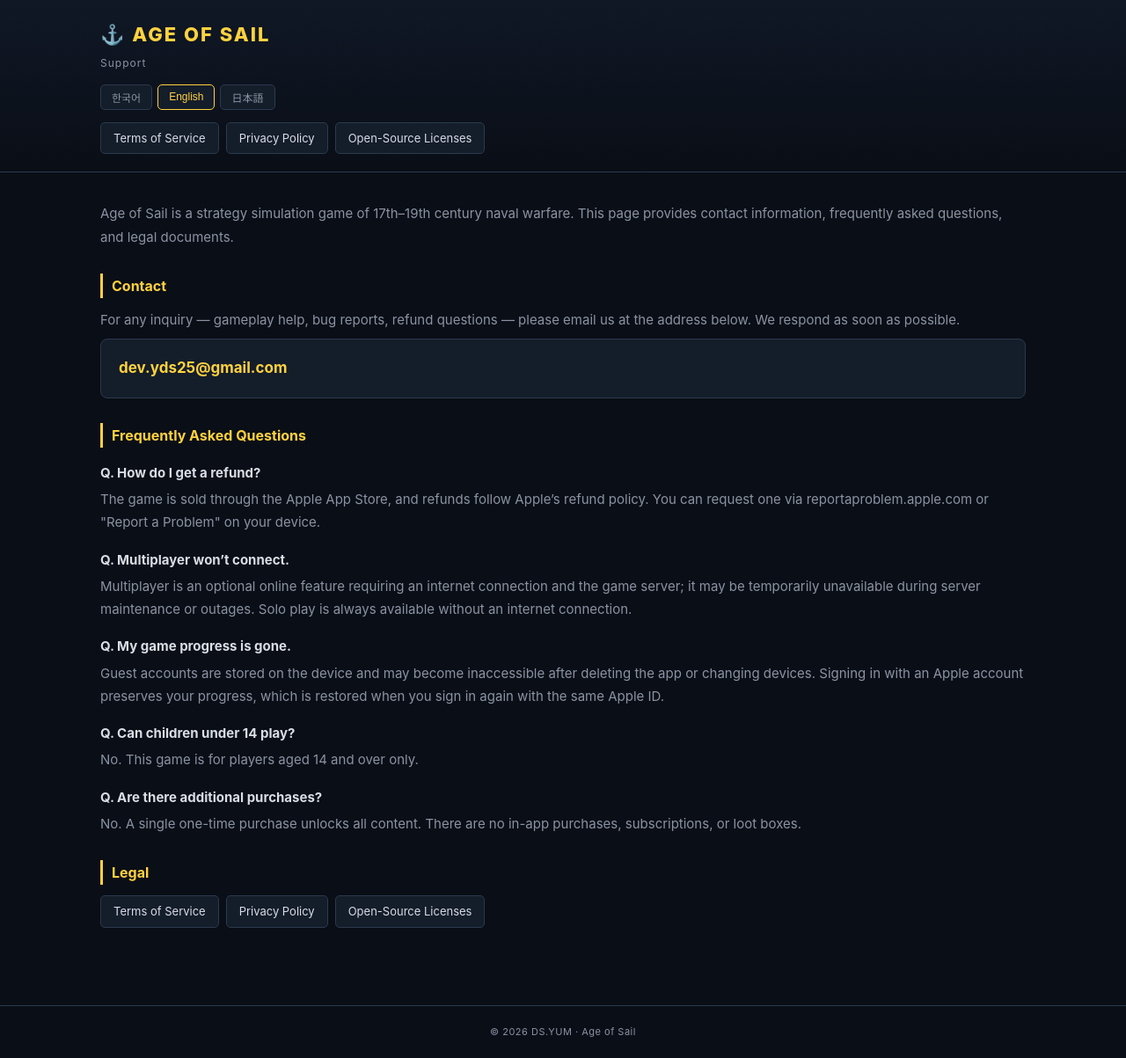
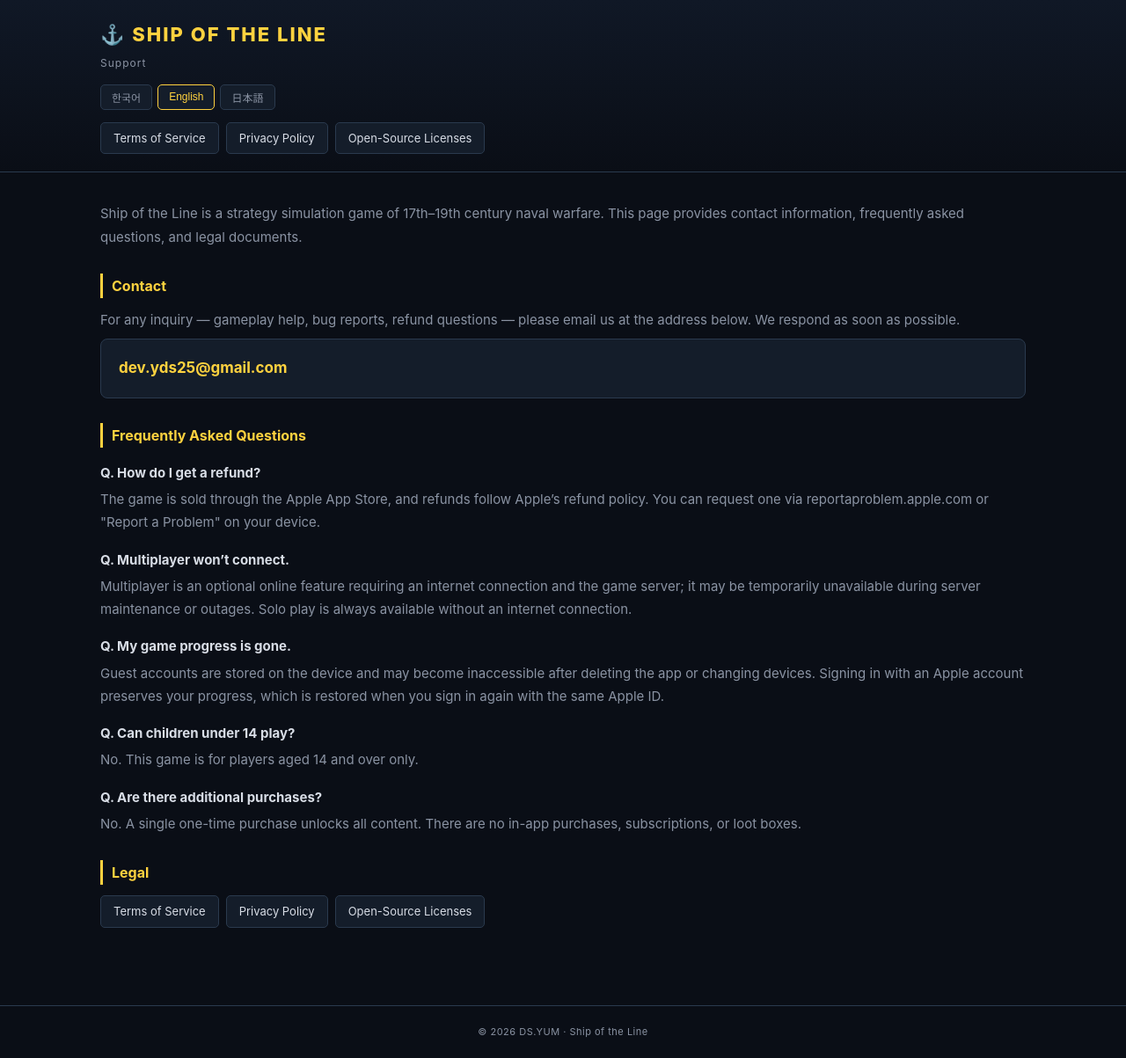
Before and after one commit to kz2jxqqt9v-ui/ageofsail, a plain HTML site: page index.html in a window 1280 px wide. Shown: the whole page at 88% size. Drawn offline with Linux system fonts and the light colour scheme.

Commit message:
Rename game to Ship of the Line
게임명 변경 — Age of Sail → Ship of the Line.
"Age of Sails"·"Lines of Battle" 등 기존 앱과의 이름 충돌 회피.

Co-Authored-By: Claude Opus 4.7 (1M context) <noreply@anthropic.com>

```diff
--- a/doc.js
+++ b/doc.js
@@ -32,7 +32,7 @@
     var ui = UI[lang];
     var label = DOC === 'terms' ? ui.terms : (DOC === 'privacy' ? ui.privacy : ui.licenses);
     document.documentElement.lang = lang;
-    document.title = 'Age of Sail — ' + label;
+    document.title = 'Ship of the Line — ' + label;
     document.getElementById('page-sub').textContent = label;
 
     var lb = document.getElementById('langbar');
--- a/index.html
+++ b/index.html
@@ -3,13 +3,13 @@
 <head>
   <meta charset="utf-8">
   <meta name="viewport" content="width=device-width, initial-scale=1">
-  <title>Age of Sail — Support</title>
+  <title>Ship of the Line — Support</title>
   <link rel="stylesheet" href="style.css">
 </head>
 <body>
   <header>
     <div class="wrap">
-      <div class="title">⚓ AGE OF SAIL</div>
+      <div class="title">⚓ SHIP OF THE LINE</div>
       <div class="subtitle" id="sub">고객지원</div>
       <div class="langbar" id="langbar"></div>
       <nav id="nav"></nav>
@@ -35,7 +35,7 @@
       </section>
     </div>
   </main>
-  <footer>© 2026 DS.YUM · Age of Sail</footer>
+  <footer>© 2026 DS.YUM · Ship of the Line</footer>
 
   <script>
   (function () {
@@ -43,7 +43,7 @@
     var T = {
       ko: {
         sub: '고객지원',
-        intro: 'Age of Sail(범선의 시대)은 17~19세기 범선 해전을 다룬 전략 시뮬레이션 게임입니다. 이 페이지에서 문의·자주 묻는 질문·약관을 확인하실 수 있습니다.',
+        intro: 'Ship of the Line은 17~19세기 범선 해전을 다룬 전략 시뮬레이션 게임입니다. 이 페이지에서 문의·자주 묻는 질문·약관을 확인하실 수 있습니다.',
         contact_h: '문의',
         contact_d: '게임 이용, 버그 신고, 환불 문의 등 모든 문의는 아래 이메일로 연락해 주세요. 가능한 한 빠르게 답변드립니다.',
         faq_h: '자주 묻는 질문',
@@ -59,7 +59,7 @@
       },
       en: {
         sub: 'Support',
-        intro: 'Age of Sail is a strategy simulation game of 17th–19th century naval warfare. This page provides contact information, frequently asked questions, and legal documents.',
+        intro: 'Ship of the Line is a strategy simulation game of 17th–19th century naval warfare. This page provides contact information, frequently asked questions, and legal documents.',
         contact_h: 'Contact',
         contact_d: 'For any inquiry — gameplay help, bug reports, refund questions — please email us at the address below. We respond as soon as possible.',
         faq_h: 'Frequently Asked Questions',
@@ -75,7 +75,7 @@
       },
       ja: {
         sub: 'サポート',
-        intro: 'Age of Sail（帆船の時代）は、17〜19世紀の帆船海戦を扱う戦略シミュレーションゲームです。このページではお問い合わせ・よくある質問・規約をご確認いただけます。',
+        intro: 'Ship of the Lineは、17〜19世紀の帆船海戦を扱う戦略シミュレーションゲームです。このページではお問い合わせ・よくある質問・規約をご確認いただけます。',
         contact_h: 'お問い合わせ',
         contact_d: 'ゲームの利用、不具合の報告、返金のお問い合わせなど、すべてのお問い合わせは下記のメールアドレスまでご連絡ください。できるだけ早くご返信いたします。',
         faq_h: 'よくある質問',
```
Also changed, not shown: licenses.html (+3 -3 lines), privacy.html (+3 -3 lines), terms.html (+3 -3 lines).
